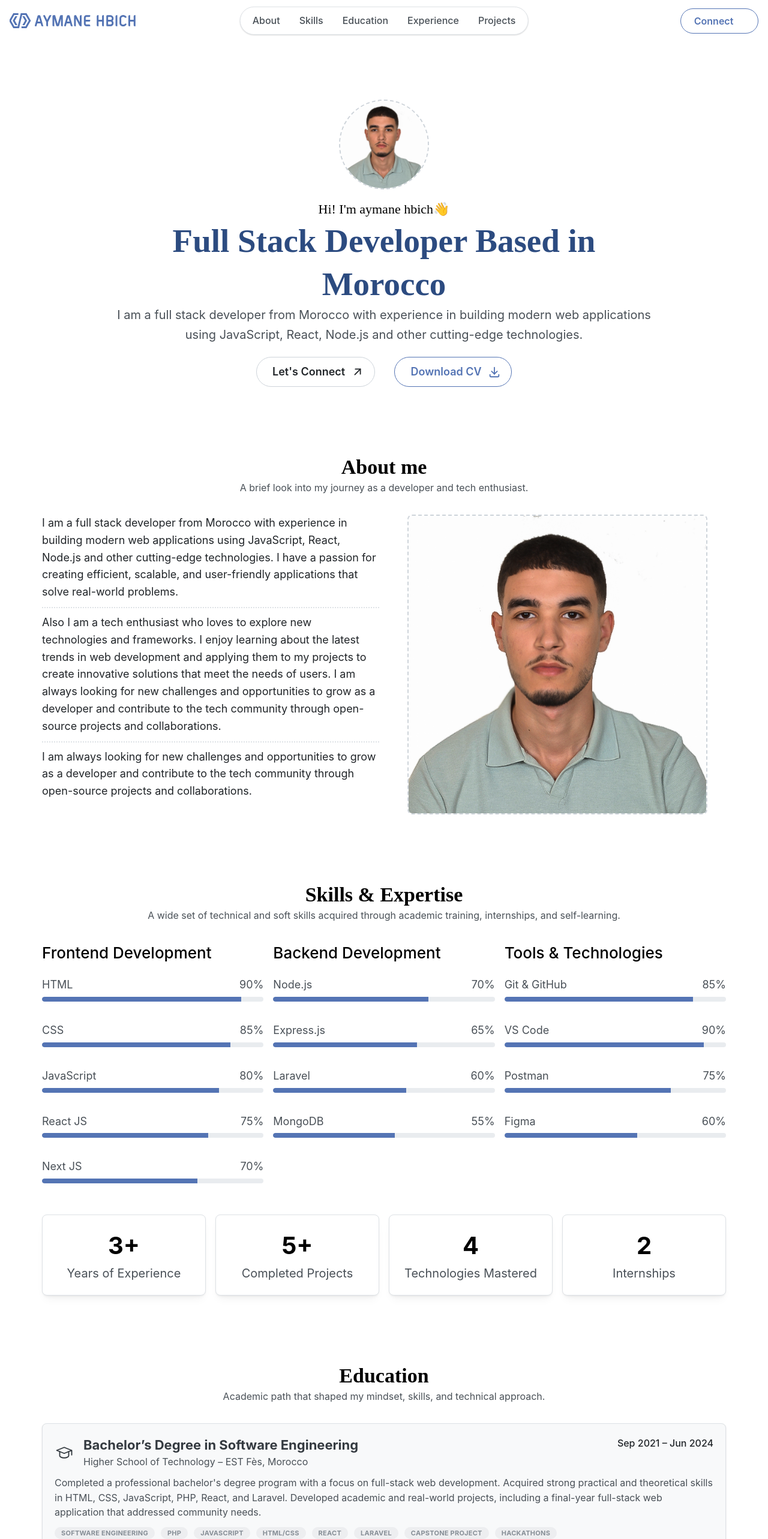
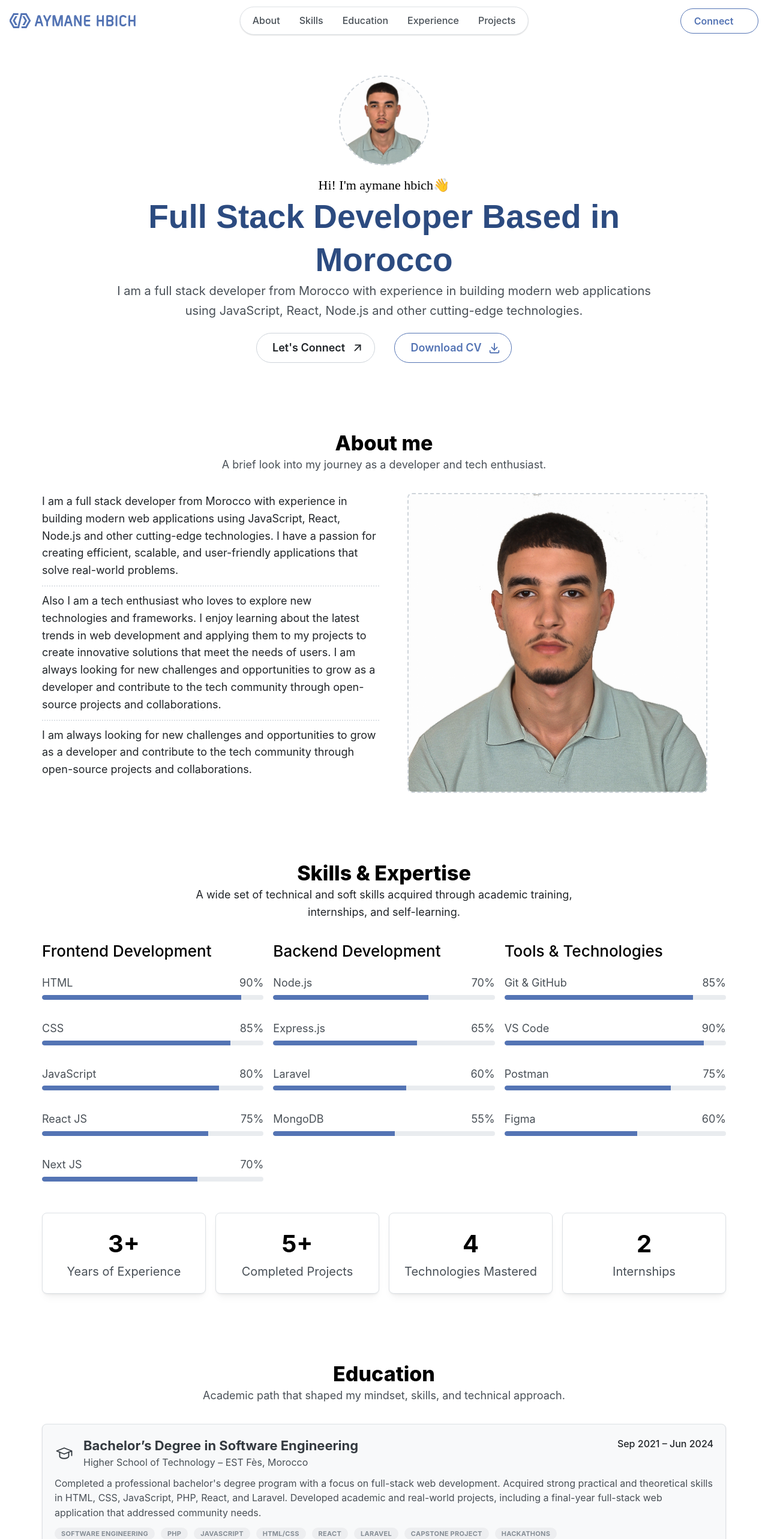
Before and after one commit to aymanehbich/aymane-hbich-portfolio, a Next.js app: page / in a window 1280 px wide. Shown: the top 2566 px of the page at 60% size. Built offline with nearby package versions, Linux system fonts and the light colour scheme; some icons are missing; a web font is replaced by a local one.

Commit message:
update : updating font size and font family in all sections

```diff
--- a/app/Components/Sections/AboutSection/AboutSection.tsx
+++ b/app/Components/Sections/AboutSection/AboutSection.tsx
@@ -14,16 +14,16 @@ export default function AboutSection() {
   return (
     <Container id="about" fluid pb="xl" pt={80} px={0}>
       <Paper maw={700} mx="auto" mb="xl">
-        <Title ta="center" order={1} ff="--font-my">
+        <Title ta="center" order={2} fw={800} size="h1">
           About me
         </Title>
-        <Text ta="center" c="gray.7">
+        <Text ta="center" c="gray.7" size="lg">
           A brief look into my journey as a developer and tech enthusiast.
         </Text>
       </Paper>
       <Grid mt="xl" align="flex-start" justify="space-between">
         <GridCol span={{ base: 12, md: 6, lg: 6 }}>
-          <Text size="lg" c="gray.9" >
+          <Text size="lg" c="gray.9">
             I am a full stack developer from Morocco with experience in building
             modern web applications using JavaScript, React, Node.js and other
             cutting-edge technologies. I have a passion for creating efficient,
@@ -41,7 +41,7 @@ export default function AboutSection() {
             collaborations.
           </Text>
           <Divider my="xs" variant="dotted" c="gray.4" size="sm" />
-          <Text size="lg" c="gray.9" >
+          <Text size="lg" c="gray.9">
             I am always looking for new challenges and opportunities to grow as
             a developer and contribute to the tech community through open-source
             projects and collaborations.
--- a/app/Components/Sections/Contact/ContactSection.tsx
+++ b/app/Components/Sections/Contact/ContactSection.tsx
@@ -1,9 +1,5 @@
 "use client";
-import {
-  IconMail,
-  IconMapPin,
-  IconPhone,
-} from "@tabler/icons-react";
+import { IconMail, IconMapPin, IconPhone } from "@tabler/icons-react";
 import {
   Button,
   Card,
@@ -54,13 +50,13 @@ export default function ContactSection() {
   return (
     <Container id="contact" fluid pb="xl" px={0} pt={80}>
       <Paper maw={700} mx="auto" mb="xl">
-        <Title ta="center" order={1} ff="--font-my">
+        <Title ta="center" order={2} fw={800} size="h1">
           Contact Me
         </Title>
-        <Text ta="center" c="gray.7">
+        <Text ta="center" c="gray.7" size="lg">
           Interested in collaborating or have a question? Feel free to reach
-          out! I&apos;m always open to discussing new projects, creative ideas, or
-          opportunities to be part of your vision.
+          out! I&apos;m always open to discussing new projects, creative ideas,
+          or opportunities to be part of your vision.
         </Text>
       </Paper>
 
--- a/app/Components/Sections/EducationSection/EducationSection.tsx
+++ b/app/Components/Sections/EducationSection/EducationSection.tsx
@@ -57,10 +57,10 @@ export default function EducationSection() {
   return (
     <Container id="education" fluid pb="xl" px={0} pt={80}>
       <Paper maw={700} mx="auto" mb="xl">
-        <Title ta="center" order={1} ff="--font-my">
+        <Title ta="center" order={2} fw={800} size="h1">
           Education
         </Title>
-        <Text ta="center" c="gray.7">
+        <Text ta="center" c="gray.7" size="lg">
           Academic path that shaped my mindset, skills, and technical approach.
         </Text>
       </Paper>
--- a/app/Components/Sections/ExperiencesSection/ExperiencesSection.tsx
+++ b/app/Components/Sections/ExperiencesSection/ExperiencesSection.tsx
@@ -24,13 +24,13 @@ export default function ExperiencesSection() {
   return (
     <Container id="experience" fluid pb="xl" px={0} pt={80}>
       <Paper maw={700} mx="auto" mb="xl">
-        <Title ta="center" order={1} ff="--font-my">
-        Experience
-      </Title>
-      <Text ta="center" c="gray.7">
-        A snapshot of my recent hands-on development experience and technical
-        contributions.
-      </Text>
+        <Title ta="center" order={2} fw={800} size="h1">
+          Experiences
+        </Title>
+        <Text ta="center" c="gray.7" size="lg">
+          A snapshot of my recent hands-on development experience and technical
+          contributions.
+        </Text>
       </Paper>
 
       {experiences.map((experience, index) => (
--- a/app/Components/Sections/HeroSection/Hero.module.css
+++ b/app/Components/Sections/HeroSection/Hero.module.css
@@ -1,3 +1,5 @@
 .HeroTitle {
   color: var(--mantine-primary-color-9) !important;
+  font-family: var(--font-my) !important;
+  font-weight: 800;
 }
--- a/app/Components/Sections/HeroSection/HeroSection.tsx
+++ b/app/Components/Sections/HeroSection/HeroSection.tsx
@@ -1,18 +1,10 @@
-import {
-  Avatar,
-  Button,
-  Container,
-  Group,
-  Text,
-  Title,
-} from "@mantine/core";
+import { Avatar, Button, Container, Group, Text, Title } from "@mantine/core";
 import React from "react";
 import { IconArrowUpRight, IconDownload } from "@tabler/icons-react";
 import classes from "./Hero.module.css";
 export default function HeroSection() {
   return (
-    <Container id="hero" size="lg" pb="xl" maw={900} px={0} pt={80}>
-      {/* <Paper mx="auto"> */}
+    <Container id="hero" size="lg" pb="xl" maw={900} px={0} pt={40}>
       <Avatar
         src="/HBICH_AYMANE.png"
         radius={150}
@@ -24,13 +16,7 @@ export default function HeroSection() {
       <Text ff="--font-my" fz={22} fw={500} ta="center">
         Hi! I&apos;m aymane hbich👋
       </Text>
-      <Title
-        className={classes.HeroTitle}
-        size={55}
-        ta="center"
-        ff="--font-my"
-        fw={700}
-      >
+      <Title className={classes.HeroTitle} size={55} ta="center">
         Full Stack Developer Based in Morocco
       </Title>
       <Text size="xl" c="gray.7" ta="center">
@@ -38,7 +24,6 @@ export default function HeroSection() {
         modern web applications using JavaScript, React, Node.js and other
         cutting-edge technologies.
       </Text>
-      {/* </Paper> */}
       <Group mt="lg" justify="center" gap="xl">
         <Button
           variant="default"
--- a/app/Components/Sections/ProjectsSection/ProjectsSection.tsx
+++ b/app/Components/Sections/ProjectsSection/ProjectsSection.tsx
@@ -10,6 +10,7 @@ import {
   Group,
   Image,
   Overlay,
+  Paper,
   Text,
   Title,
 } from "@mantine/core";
@@ -59,13 +60,15 @@ const projects = [
 export default function ProjectsSection() {
   return (
     <Container id="projects" fluid pb="xl" pt={80}>
-      <Title ta="center" order={1} ff="--font-my">
-        Projects
-      </Title>
-      <Text ta="center" c="gray.7">
-        Here are all of my projects that I have worked on, showcasing my skills
-        and expertise in web development.
-      </Text>
+      <Paper maw={700} mx="auto" mb="xl">
+        <Title ta="center" order={2} fw={800} size="h1">
+          Projects
+        </Title>
+        <Text ta="center" c="gray.7" size="lg">
+          Here are all of my projects that I have worked on, showcasing my
+          skills and expertise in web development.
+        </Text>
+      </Paper>
       <Grid mt="lg">
         {projects.map((project, index) => (
           <GridCol key={index} span={{ base: 12, sm: 6, lg: 4 }}>
--- a/app/Components/Sections/SkillsSection/SkillsSection.tsx
+++ b/app/Components/Sections/SkillsSection/SkillsSection.tsx
@@ -14,13 +14,15 @@ import { skillsData, skillsStats } from "../../../constants";
 export default function SkillsSection() {
   return (
     <Container id="skills" fluid pb="xl" px={0} pt={80}>
-      <Title ta="center" order={1} ff="--font-my">
-        Skills & Expertise
-      </Title>
-      <Text ta="center" c="gray.7">
-        A wide set of technical and soft skills acquired through academic
-        training, internships, and self-learning.
-      </Text>
+      <Paper maw={700} mx="auto" mb="xl">
+        <Title ta="center" order={2} fw={800} size="h1">
+          Skills & Expertise
+        </Title>
+        <Text ta="center" c="gray.9" size="lg">
+          A wide set of technical and soft skills acquired through academic
+          training, internships, and self-learning.
+        </Text>
+      </Paper>
       <Grid mt="xl">
         {skillsData.map((section, index) => (
           <GridCol key={index} span={{ base: 12, md: 6, lg: 4 }}>
```
